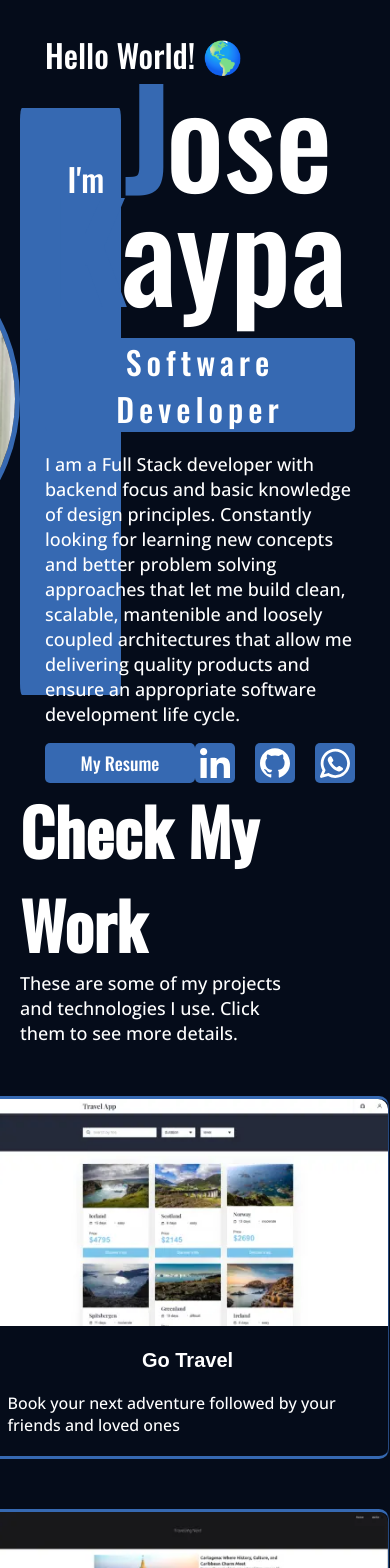
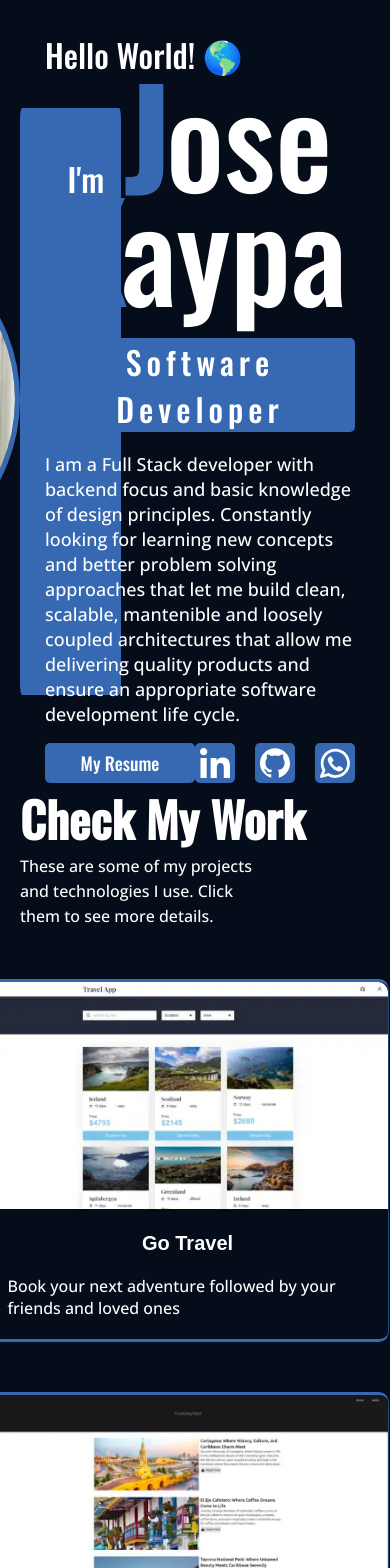
Before and after one commit to JKaypa/portfolio, a Next.js app: page / in a window 390 px wide. Shown: the top 1568 px of the page. Built offline with nearby package versions, Linux system fonts and the light colour scheme.

Commit message:
Add responsive typography for section titles and subtitles at medium screen sizes

```diff
--- a/app/globals.css
+++ b/app/globals.css
@@ -3,6 +3,7 @@
   --main-color: rgb(54, 105, 178);
   --main-color-opacity: rgba(54, 105, 178, 0.65);
   --secondary-color: white;
+  --md: 820px;
 }
 
 html {
@@ -46,3 +47,13 @@ a {
 .section-bottom-padding {
   padding-bottom: 50px;
 }
+
+@media (width <= 820px){
+  .section-subtitle {
+    font-size: medium;
+  }
+
+  .section-title {
+    font-size: 3rem;
+  }
+}
```
